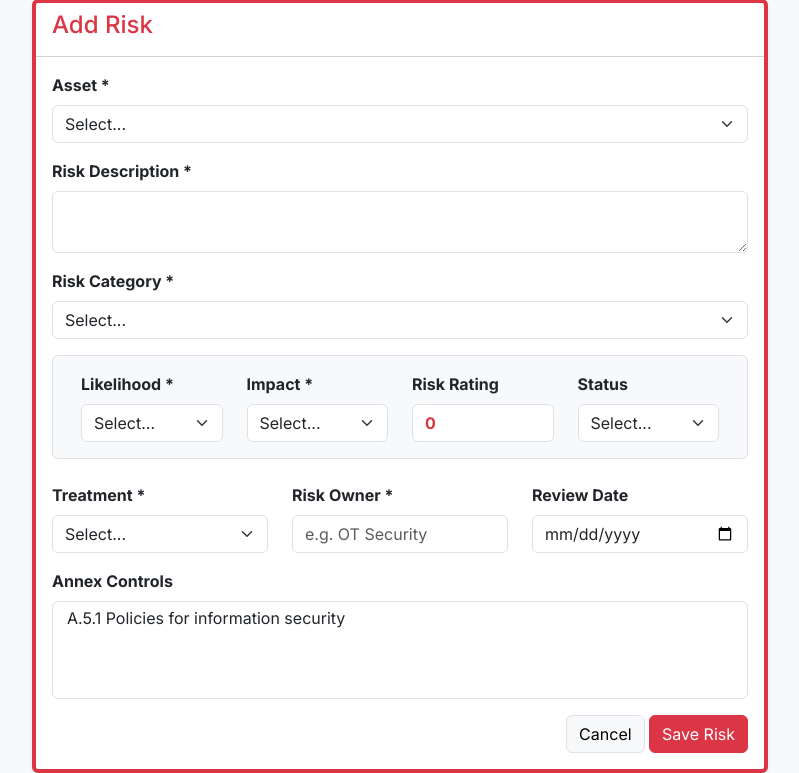
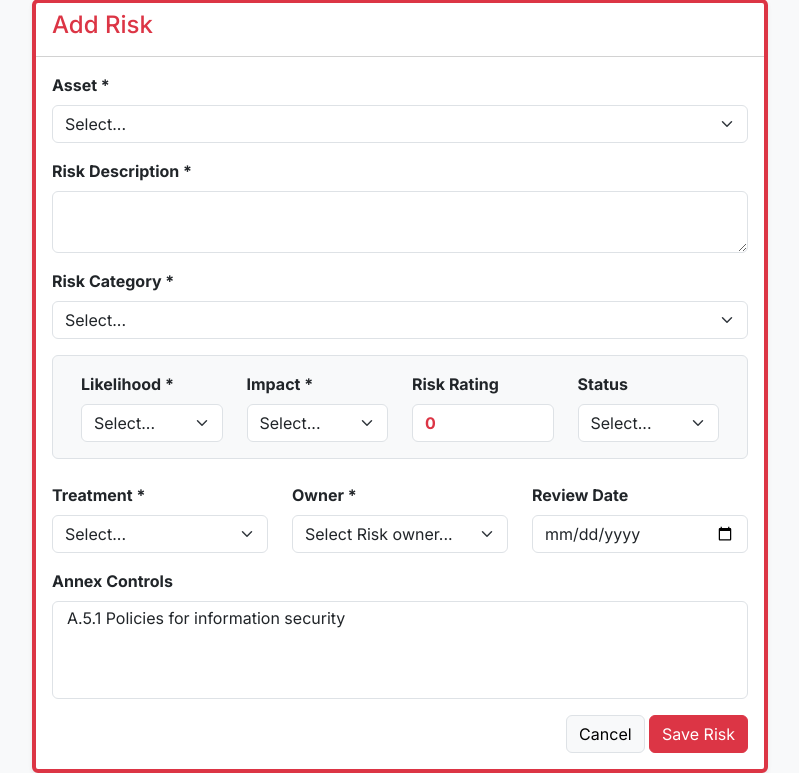
Before and after one commit to Uric01/Risk-Whisperers, a Django app: page /arms/risk/add_risk in a window 1280 px wide. Shown: the part 57-830 px from the top of the page, without its empty margins (240-1039 px from the left). Run offline with Django 5.2, Linux system fonts and the light colour scheme; a user stored in the database is signed in; tables that the repository leaves empty hold one stand-in row (values such as "Sample post").

Commit message:
Risk owner fixed

```diff
--- a/templates/risk_whisperers/add_risk.html
+++ b/templates/risk_whisperers/add_risk.html
@@ -166,8 +166,14 @@
                             </select>
                         </div>
                         <div class="col-md-4 mb-3">
-                            <label class="form-label fw-bold">Risk Owner *</label>
-                            <input name="risk_owner" class="form-control" required placeholder="e.g. OT Security">
+                             <label class="form-label fw-bold">Owner *</label>
+                            <select name="owner" class="form-select" required>
+                                <!-- PYTHON: loop owners from DB -->
+                                 <option value="">Select Risk owner...</option>
+                                 {% for risk in risks %}
+                                    <Option value="{{ risk.risk_owner }}">{{ risk.risk_owner }}</option>
+                                 {% endfor %}
+                            </select>
                         </div>
 
                         <div class="col-md-4 mb-3">
```
